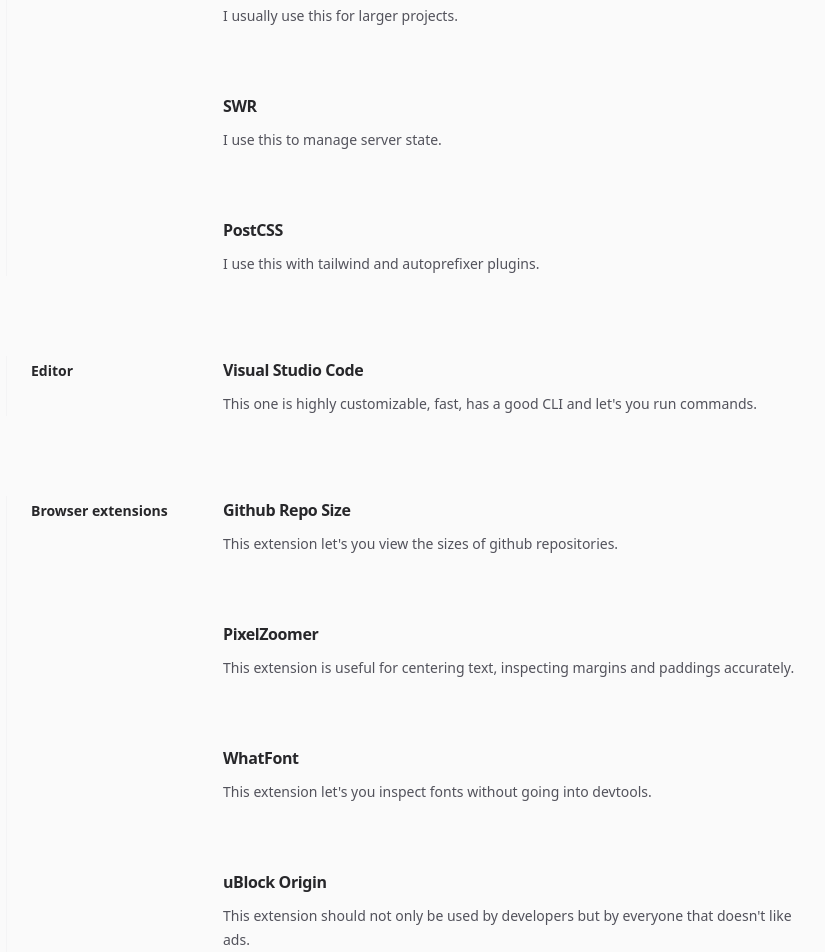
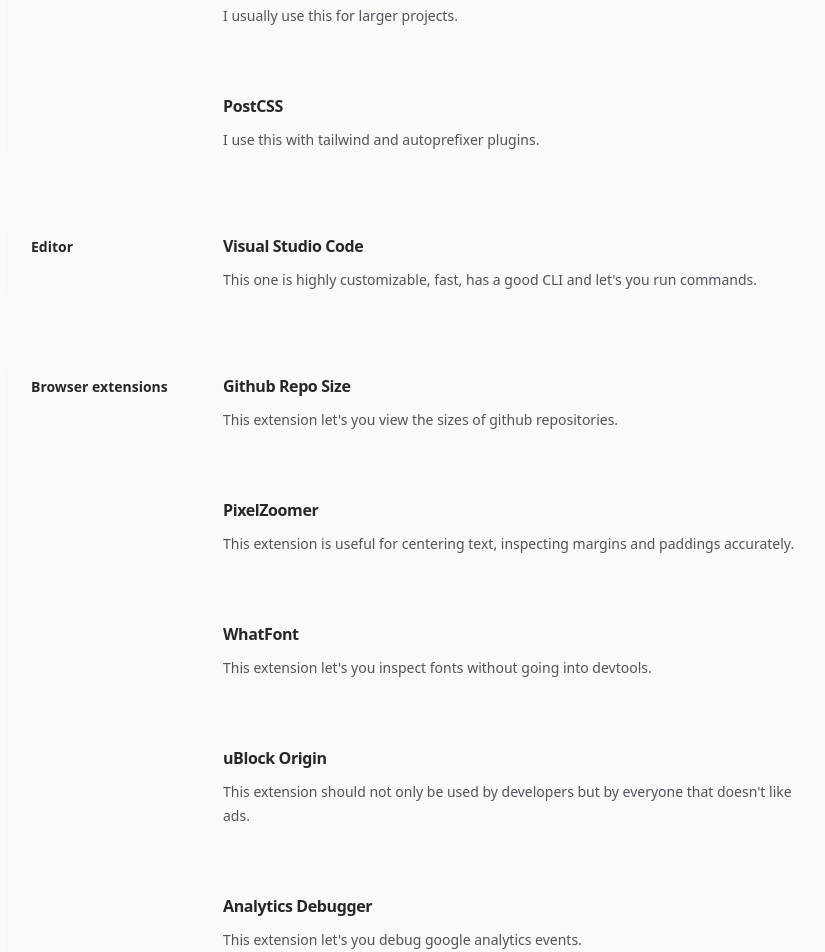
Before and after one commit to IlijaRad/ilijaradivojevic.com, a Next.js app: page /uses in a window 1280 px wide. Shown: the part 920-1872 px from the top of the page, without its empty margins (122-947 px from the left). Built offline with nearby package versions, Linux system fonts and the light colour scheme; a web font is replaced by a local one.

Commit message:
Update CV and website

```diff
--- a/components/Work/Work.js
+++ b/components/Work/Work.js
@@ -24,8 +24,8 @@
         ))}
       </ol>
       <a
-        className="group mt-6 inline-flex w-full items-center justify-center gap-2 rounded-md bg-zinc-50 py-2 px-3 text-sm font-medium text-zinc-900 outline-offset-2 transition hover:bg-zinc-100 active:bg-zinc-100 active:text-zinc-900/60 active:transition-none dark:bg-zinc-800/50 dark:text-zinc-300 dark:hover:bg-zinc-800 dark:hover:text-zinc-50 dark:active:bg-zinc-800/50 dark:active:text-zinc-50/70"
-        href="/docs/Resume.pdf"
+        className="group mt-6 inline-flex w-full items-center justify-center gap-2 rounded-md bg-zinc-50 px-3 py-2 text-sm font-medium text-zinc-900 outline-offset-2 transition hover:bg-zinc-100 active:bg-zinc-100 active:text-zinc-900/60 active:transition-none dark:bg-zinc-800/50 dark:text-zinc-300 dark:hover:bg-zinc-800 dark:hover:text-zinc-50 dark:active:bg-zinc-800/50 dark:active:text-zinc-50/70"
+        href="/docs/Ilija Radivojevic.pdf"
         prefetch="intent"
         target="_blank"
         rel="noreferrer"
--- a/static/usesData.js
+++ b/static/usesData.js
@@ -25,11 +25,6 @@
       },
       {
         id: 5,
-        heading: "SWR",
-        body: "I use this to manage server state.",
-      },
-      {
-        id: 6,
         heading: "PostCSS",
         body: "I use this with tailwind and autoprefixer plugins.",
       },
@@ -70,6 +65,11 @@
         heading: "uBlock Origin",
         body: "This extension should not only be used by developers but by everyone that doesn't like ads.",
       },
+      {
+        id: 5,
+        heading: "Analytics Debugger",
+        body: "This extension let's you debug google analytics events.",
+      },
     ],
   },
 ];
```
Also changed, not shown: static/jobs.js (+8 -8 lines), 2 other files (tests, documents, lock files or other folders).
